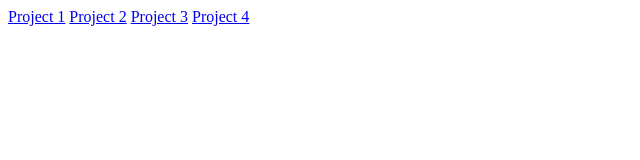
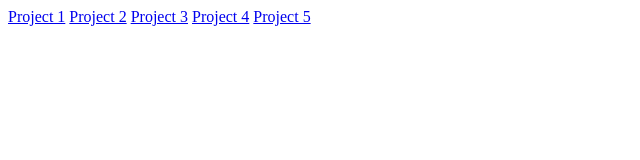
Before and after one commit to veerchulki/veerchulki.github.io, a plain HTML site: page index.html in a window 1280 px wide. Shown: the full height of the page, 0-640 px from the left. Drawn offline with Linux system fonts and the light colour scheme.

Commit message:
Update index.html

```diff
--- a/index.html
+++ b/index.html
@@ -2,3 +2,4 @@
 <a href="https://github.com/veerchulki/cit281-p2.git">Project 2</a>
 <a href="https://github.com/veerchulki/cit281-p3.git">Project 3</a>
 <a href="https://github.com/veerchulki/cit281-p4.git">Project 4</a>
+<a href="https://github.com/veerchulki/cit281-p5.git">Project 5</a>
```
